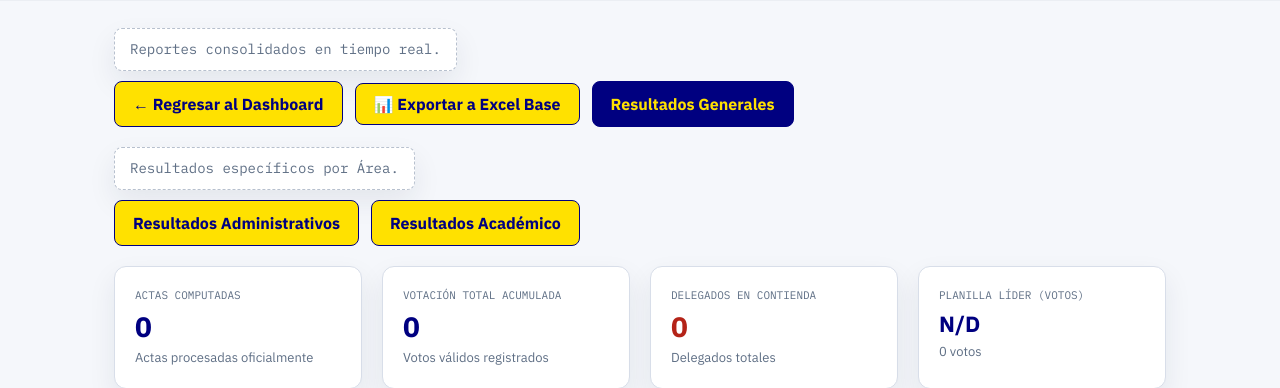
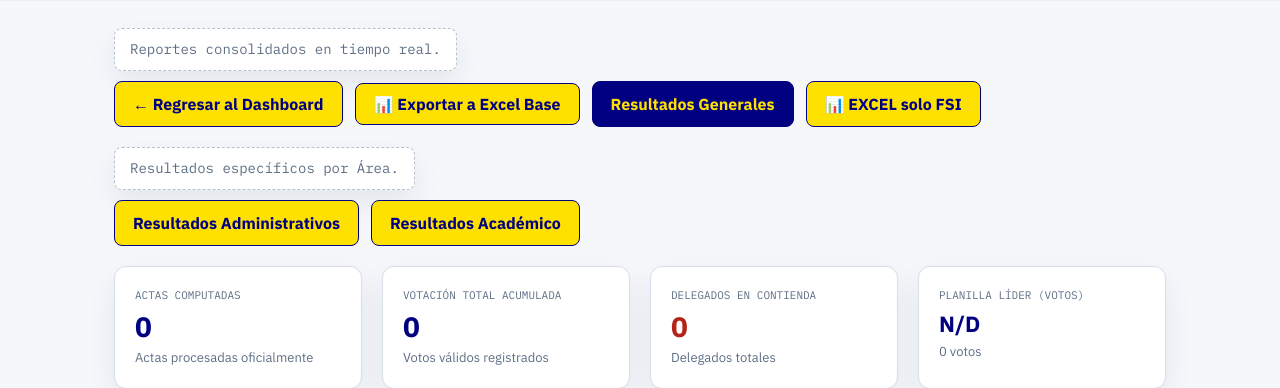
Before and after one commit to sedas14Q/resultadoscgr, a Flask app: page /cgo/estadisticas in a window 1280 px wide. Shown: the part 77-465 px from the top of the page. Run offline with Flask 3, Linux system fonts and the light colour scheme; data that the repository does not hold is empty; some libraries are stand-ins or nearby versions.

Commit message:
feat: agregar boton EXCEL solo FSI y backend para exportar datos exclusivos de FSI

```diff
--- a/app.py
+++ b/app.py
@@ -1282,6 +1282,136 @@ def exportar_excel(sistema: str):
 
 
 
+@app.route("/api/cgo/exportar-excel-fsi", methods=["GET"])
+def exportar_excel_fsi():
+    """
+    Exporta unicamente la informacion del FRENTE SINDICAL INCLUYENTE (FSI)
+    utilizando la plantilla Estadisticas_CGOFinal.xlsx.
+    """
+    resultados = _armar_resultados_dashboard("CGO")
+
+    excel_path = os.path.join(app.root_path, "excelSoloFSI", "Estadisticas_CGOFinal.xlsx")
+    if not os.path.exists(excel_path):
+        return jsonify({"status": "error", "mensaje": "No se encontro la plantilla Excel para FSI"}), 404
+
+    try:
+        from openpyxl import load_workbook
+        from io import BytesIO
+
+        wb = load_workbook(excel_path)
+        ws1 = wb["Admon"]   # Hoja de dependencias administrativas
+        ws2 = wb["Academ"]  # Hoja de dependencias academicas
+
+        # Leer las claves y nombres de dependencia de cada hoja para el cruce
+        # Hoja Admon: filas 2-228
+        sheet1_rows = []
+        for r in range(2, 229):
+            clave_val = ws1.cell(row=r, column=2).value
+            nombre_val = ws1.cell(row=r, column=3).value
+            sheet1_rows.append((r, clave_val, nombre_val))
+
+        # Hoja Academ: filas 2-51
+        sheet2_rows = []
+        for r in range(2, 52):
+            clave_val = ws2.cell(row=r, column=2).value
+            nombre_val = ws2.cell(row=r, column=3).value
+            sheet2_rows.append((r, clave_val, nombre_val))
+
+        # Limpiar columnas E(5), F(6) y G(7)
+        # Admon (filas 2-228)
+        for r in range(2, 229):
+            ws1.cell(row=r, column=5).value = None
+            ws1.cell(row=r, column=6).value = None
+            ws1.cell(row=r, column=7).value = None
+
+        # Academ (filas 2-51)
+        for r in range(2, 52):
+            ws2.cell(row=r, column=5).value = None
+            ws2.cell(row=r, column=6).value = None
+            ws2.cell(row=r, column=7).value = None
+
+        # Headers de las columnas (fila 1)
+        ws1.cell(row=1, column=5).value = "Nombre de la Planilla"
+        ws1.cell(row=1, column=6).value = "Corrientes que la integran"
+        ws1.cell(row=1, column=7).value = "Delgados GANADOS"
+
+        ws2.cell(row=1, column=5).value = "Nombre de la Planilla"
+        ws2.cell(row=1, column=6).value = "Corrientes que la integran"
+        ws2.cell(row=1, column=7).value = "Delgados GANADOS"
+
+        # Cruzar datos solo para FRENTE SINDICAL INCLUYENTE (FSI)
+        for r_acta in resultados:
+            numero_db = str(r_acta.get("numero", "")).strip()
+            nombre_db_raw = str(r_acta.get("nombre", "")).strip()
+            nombre_db = _limpiar_nombre_para_cruce(nombre_db_raw)
+
+            # Buscar si el Frente Sindical Incluyente participo en esta acta
+            delegados_sum = 0
+            planilla_encontrada = False
+            nombre_planilla_real = "FRENTE SINDICAL INCLUYENTE"
+            corrientes_en_acta = []
+
+            for p in r_acta.get("planillas", []):
+                planilla_name = p.get("planilla", "")
+                norm_p = _normalizar_para_cruce(planilla_name)
+
+                # Coincidir con FSI
+                if norm_p == "frente sindical incluyente" or norm_p == "fsi" or "frente sindical" in norm_p:
+                    delegados_sum += _to_int(p.get("delegados_ganados"), 0)
+                    planilla_encontrada = True
+                    nombre_planilla_real = planilla_name.strip()
+                    if p.get("expresion_politica"):
+                        corrientes_en_acta.append(p.get("expresion_politica").strip())
+
+            if not planilla_encontrada:
+                continue
+
+            fila_nombre = nombre_planilla_real
+            fila_exp = " / ".join(list(dict.fromkeys(corrientes_en_acta)))
+
+            es_academica = _es_acta_academica(r_acta)
+
+            if es_academica:
+                # Hoja Academ: buscar fila y escribir
+                for r_excel, clave_ex, nombre_ex in sheet2_rows:
+                    if _es_coincidencia(str(clave_ex or ""), str(nombre_ex or ""), numero_db, nombre_db):
+                        ws2.cell(row=r_excel, column=5).value = fila_nombre
+                        ws2.cell(row=r_excel, column=6).value = fila_exp
+                        ws2.cell(row=r_excel, column=7).value = delegados_sum
+                        break
+            else:
+                # Hoja Admon: buscar fila y escribir
+                for r_excel, clave_ex, nombre_ex in sheet1_rows:
+                    if _es_coincidencia(str(clave_ex or ""), str(nombre_ex or ""), numero_db, nombre_db):
+                        ws1.cell(row=r_excel, column=5).value = fila_nombre
+                        ws1.cell(row=r_excel, column=6).value = fila_exp
+                        ws1.cell(row=r_excel, column=7).value = delegados_sum
+                        break
+
+        # Colocar formulas de suma en columna G
+        ws1.cell(row=229, column=7).value = "=SUM(G2:G228)"
+        ws2.cell(row=52, column=7).value = "=SUM(G2:G51)"
+
+        output = BytesIO()
+        wb.save(output)
+        output.seek(0)
+
+        from datetime import datetime
+        filename = f"Resultado_SoloFSI_CGO_{datetime.now().strftime('%Y%m%d_%H%M%S')}.xlsx"
+
+        return Response(
+            output.read(),
+            headers={
+                "Content-Type": "application/vnd.openxmlformats-officedocument.spreadsheetml.sheet",
+                "Content-Disposition": f'attachment; filename="{filename}"',
+                "Cache-Control": "no-store",
+            }
+        )
+    except Exception as e:
+        return jsonify({"status": "error", "mensaje": f"Error al generar excel FSI: {str(e)}"}), 500
+
+
+
 @app.route("/api/<any(cgr, cgo):sistema>/actas/<int:acta_id>/pdf", methods=["GET"])
 def descargar_pdf_acta(sistema: str, acta_id: int):
     sistema_upper = sistema.upper()
--- a/templates/estadisticas_cgo.html
+++ b/templates/estadisticas_cgo.html
@@ -53,6 +53,9 @@
                 </button>
                 <a href="/cgo/estadisticas" class="back-btn {% if not tipo_reporte or tipo_reporte == 'general' %}active{% endif %}">
                     Resultados Generales
+                </a>
+                <a href="/api/cgo/exportar-excel-fsi" class="back-btn" id="btn-export-fsi">
+                    📊 EXCEL solo FSI
                 </a>
             </div>
         </div>
```
Also changed, not shown: 1 other file.
